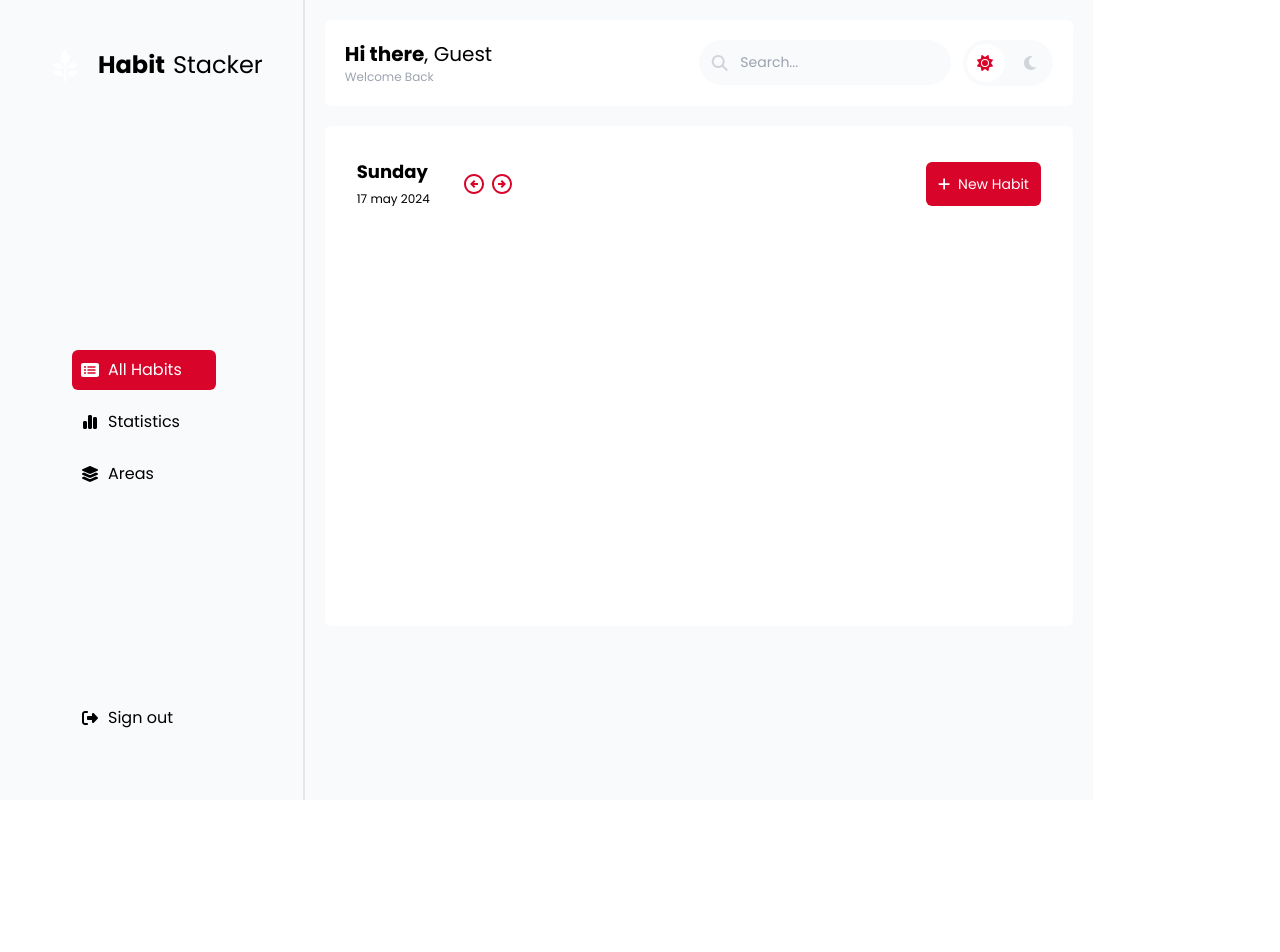
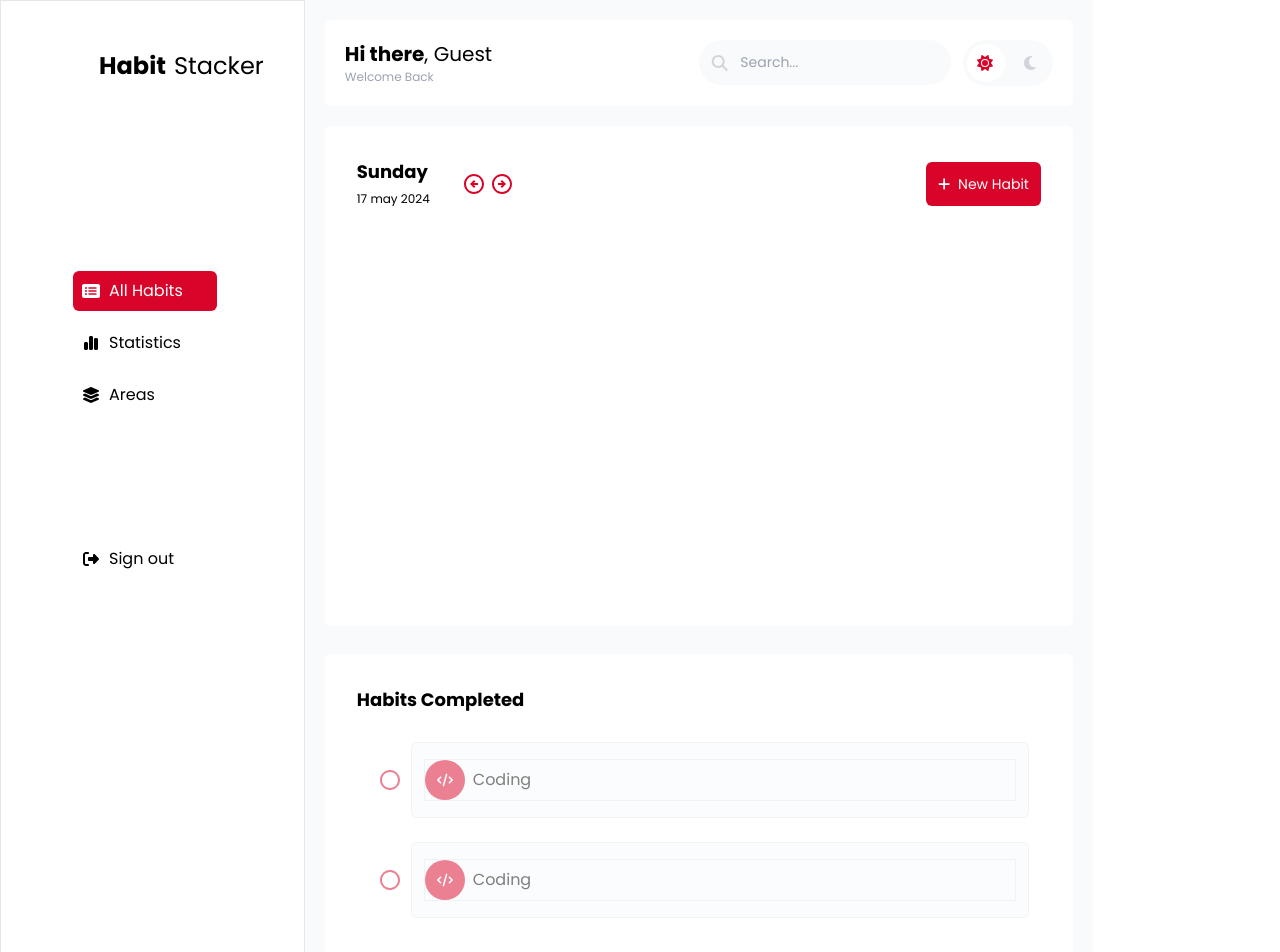
Before and after one commit to Dcastor21/habit-stckr, a Next.js app: page /dashboard in a window 1280 px wide. Shown: the top 952 px of the page. Before the commit the page ends 800 px from the top, so only its background shows below. Built offline with nearby package versions, Linux system fonts and the light colour scheme; no server answers.

Commit message:
fixing the sidebar

```diff
--- a/app/Components/SideBar/Sidebar.tsx
+++ b/app/Components/SideBar/Sidebar.tsx
@@ -5,7 +5,7 @@ import LogoutSection from "./LogoutSection";
 
 function Sidebar() {
   return (
-    <div className="border-r-2 h-screen p-10 flex flex-col gap-20">
+    <div className="flex-grow p-10 flex flex-col border   bg-white min-h-screen">
       <LogoAnName />
       <MenuSelection />
       <LogoutSection />
--- a/app/Pages/AllHabits/AllHabits.tsx
+++ b/app/Pages/AllHabits/AllHabits.tsx
@@ -1,19 +1,19 @@
 import React from "react";
 import { faMoon, faSearch, faSun } from "@fortawesome/free-solid-svg-icons";
 import { FontAwesomeIcon } from "@fortawesome/react-fontawesome";
-import { useUser } from "@clerk/nextjs";
 import AllHabitsSearchBar from "./AllHabitsSearchBar";
 import AllHabitsTopBar from "./AllHabitsTopBar";
 import AllHabitsRightSideBar from "./AllHabitsRightSideBar";
 import HabitsContainer from "./HabitsContainer";
+import HabitsCompleted from "./HabitsCompleted";
 
 function AllHabits() {
-  const { user } = useUser();
   return (
     <div className="w-full flex">
       <div className="w-[80%] m-5">
         <AllHabitsTopBar />
         <HabitsContainer />
+        <HabitsCompleted />
       </div>
       <AllHabitsRightSideBar />
     </div>
--- a/app/Pages/AllHabits/HabitsCompleted.tsx
+++ b/app/Pages/AllHabits/HabitsCompleted.tsx
@@ -1,7 +1,53 @@
 import React from "react";
+import { faCode } from "@fortawesome/free-solid-svg-icons";
+import { FontAwesomeIcon } from "@fortawesome/react-fontawesome";
+import { Checkbox, IconButton } from "@mui/material";
+import { defaultColor } from "@/colors";
+import CheckCircleIcon from "@mui/icons-material/CheckCircle";
+import MoreVertIcon from "@mui/icons-material/MoreVert";
+import RadioButtonUncheckedIcon from "@mui/icons-material/RadioButtonUnchecked";
 
 function HabitsCompleted() {
-  return <div>HabitsCompleted</div>;
+  return (
+    <div className="bg-white mt-7 p-8 rounded-md">
+      <span className="font-bold text-lg mb-2">Habits Completed</span>
+      <div className="mt-4 opacity-50">
+        <HabitCard />
+        <HabitCard />
+      </div>
+    </div>
+  );
 }
 
 export default HabitsCompleted;
+
+function HabitCard() {
+  return (
+    <div className="flex p-3 items-center justify-between">
+      <Checkbox
+        icon={<RadioButtonUncheckedIcon />}
+        checkedIcon={<CheckCircleIcon />}
+        sx={{
+          color: defaultColor.default,
+          "&.Mui-checked": { color: defaultColor.default },
+        }}
+      />
+
+      <div className="flex justify-between gap-2 w-full p-3 py-4 rounded-md bg-slate-50 border">
+        <div className="w-full">
+          <div className="flex gap-2 justify-between border">
+            <div className="flex gap-2 items-center">
+              <FontAwesomeIcon
+                className="p-3 rounded-full w-4 h-4 bg-customRed text-white"
+                height={20}
+                width={20}
+                icon={faCode}
+              />
+              <span className="">Coding</span>
+            </div>
+          </div>
+        </div>
+      </div>
+    </div>
+  );
+}
```
